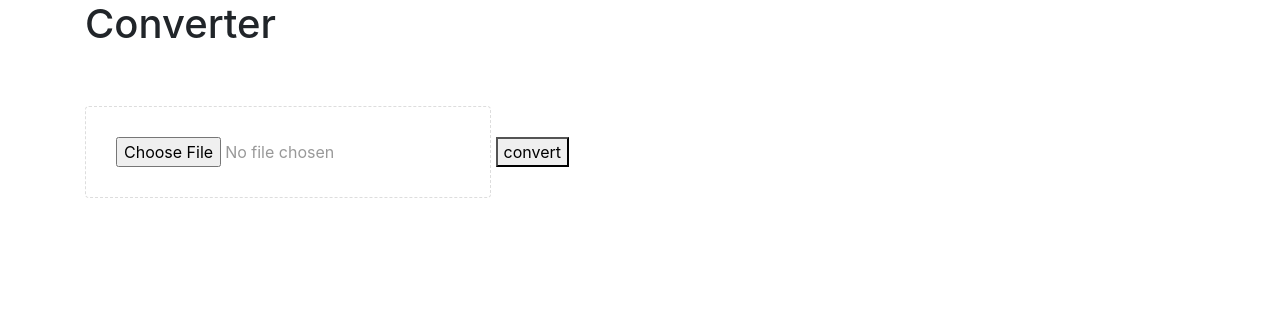
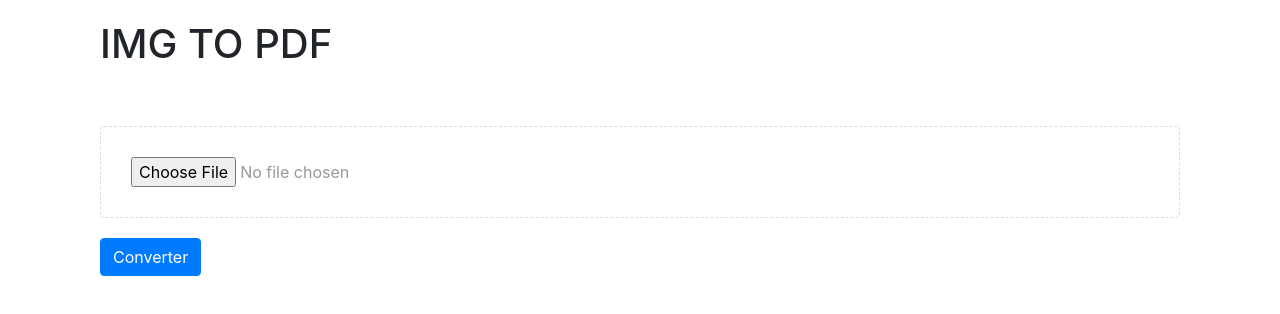
Before and after one commit to Feehzzz/convert-to, a website: page public/index.html in a window 1280 px wide. Drawn offline with nearby package versions, Linux system fonts and the light colour scheme.

Commit message:
ajustado front end e arquivo sendo baixado automaticamente

```diff
--- a/index.js
+++ b/index.js
@@ -2,6 +2,7 @@ const express = require('express');
 const app = express();
 const port = process.env.PORT || 3000
 
+app.use(express.static('public'))
 app.use(require('./src/Routes'))
 app.listen(port, () => {
   console.log('Server running')
--- a/public/index.html
+++ b/public/index.html
@@ -1,26 +1,44 @@
 <!DOCTYPE html>
 <html lang="en">
+
 <head>
   <meta charset="UTF-8">
   <meta name="viewport" content="width=device-width, initial-scale=1.0">
   <meta http-equiv="X-UA-Compatible" content="ie=edge">
   <link rel="stylesheet" href="reset.css">
   <link rel="stylesheet" href="style.css">
-  <script src="https://code.jquery.com/jquery-3.3.1.slim.min.js" integrity="sha384-q8i/X+965DzO0rT7abK41JStQIAqVgRVzpbzo5smXKp4YfRvH+8abtTE1Pi6jizo" crossorigin="anonymous"></script>
-  <script src="https://cdnjs.cloudflare.com/ajax/libs/popper.js/1.14.7/umd/popper.min.js" integrity="sha384-UO2eT0CpHqdSJQ6hJty5KVphtPhzWj9WO1clHTMGa3JDZwrnQq4sF86dIHNDz0W1" crossorigin="anonymous"></script>
-  <script src="https://stackpath.bootstrapcdn.com/bootstrap/4.3.1/js/bootstrap.min.js" integrity="sha384-JjSmVgyd0p3pXB1rRibZUAYoIIy6OrQ6VrjIEaFf/nJGzIxFDsf4x0xIM+B07jRM" crossorigin="anonymous"></script>
-  <link rel="stylesheet" href="https://stackpath.bootstrapcdn.com/bootstrap/4.3.1/css/bootstrap.min.css" integrity="sha384-ggOyR0iXCbMQv3Xipma34MD+dH/1fQ784/j6cY/iJTQUOhcWr7x9JvoRxT2MZw1T" crossorigin="anonymous">
+  <script src="https://code.jquery.com/jquery-3.3.1.slim.min.js"
+    integrity="sha384-q8i/X+965DzO0rT7abK41JStQIAqVgRVzpbzo5smXKp4YfRvH+8abtTE1Pi6jizo"
+    crossorigin="anonymous"></script>
+  <script src="https://cdnjs.cloudflare.com/ajax/libs/popper.js/1.14.7/umd/popper.min.js"
+    integrity="sha384-UO2eT0CpHqdSJQ6hJty5KVphtPhzWj9WO1clHTMGa3JDZwrnQq4sF86dIHNDz0W1"
+    crossorigin="anonymous"></script>
+  <script src="https://stackpath.bootstrapcdn.com/bootstrap/4.3.1/js/bootstrap.min.js"
+    integrity="sha384-JjSmVgyd0p3pXB1rRibZUAYoIIy6OrQ6VrjIEaFf/nJGzIxFDsf4x0xIM+B07jRM"
+    crossorigin="anonymous"></script>
+  <link rel="stylesheet" href="https://stackpath.bootstrapcdn.com/bootstrap/4.3.1/css/bootstrap.min.css"
+    integrity="sha384-ggOyR0iXCbMQv3Xipma34MD+dH/1fQ784/j6cY/iJTQUOhcWr7x9JvoRxT2MZw1T" crossorigin="anonymous">
 
-  <title>Document</title>
+  <title>IMG CONVERTER</title>
 </head>
+
 <body>
   <div class="container">
-    <form action="/upload" method="POST" enctype="multipart/form-data">
-      <h1>Converter</h1>
-      <input type="file" class="upload" name="file">
-      <button type="submit">convert</button>
-    </form>
+    <div class="container">
+      <h1 class="">IMG TO PDF</h1>
+      <form class="uploadForm" enctype="multipart/form-data" action="/upload" method="POST">
+        <input type="file" class="uploadFile upload" name="file">
+        <button type="submit" class="btn btn-primary">Converter</button>
+      </form>
+    </div>
+    <!-- <div class="container">
+      <div class="progress">
+        <div class="progress-bar progress-bar-striped progress-bar-animated" role="progressbar" aria-valuenow="75"
+          aria-valuemin="0" aria-valuemax="100" style="width: 0%">
+        </div>
+      </div>
+    </div> -->
   </div>
+</body>
 
-</body>
 </html>
--- a/public/style.css
+++ b/public/style.css
@@ -1,9 +1,17 @@
+.btn {
+  display: block;
+  margin-top: 20px;
+}
 .upload {
   border-radius: 4px;
-  padding: 30px;
-  text-align: center;
   border: 1px dashed #ddd;
   color: #999;
+  cursor: pointer;
   margin-top: 50px;
-  cursor: pointer;
+  padding: 30px;
+  width: 100%;
 }
+
+.container {
+  margin-top: 20px;
+}
```
Also changed, not shown: src/Routes.js (+8 -4 lines), 1 other file.
